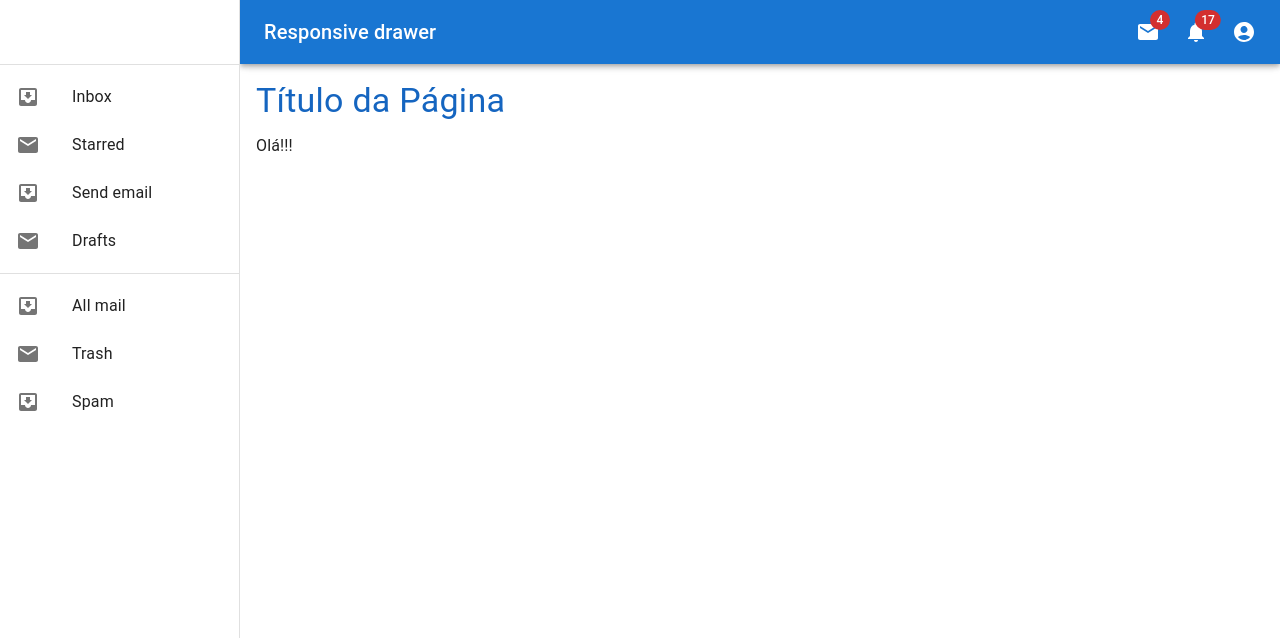
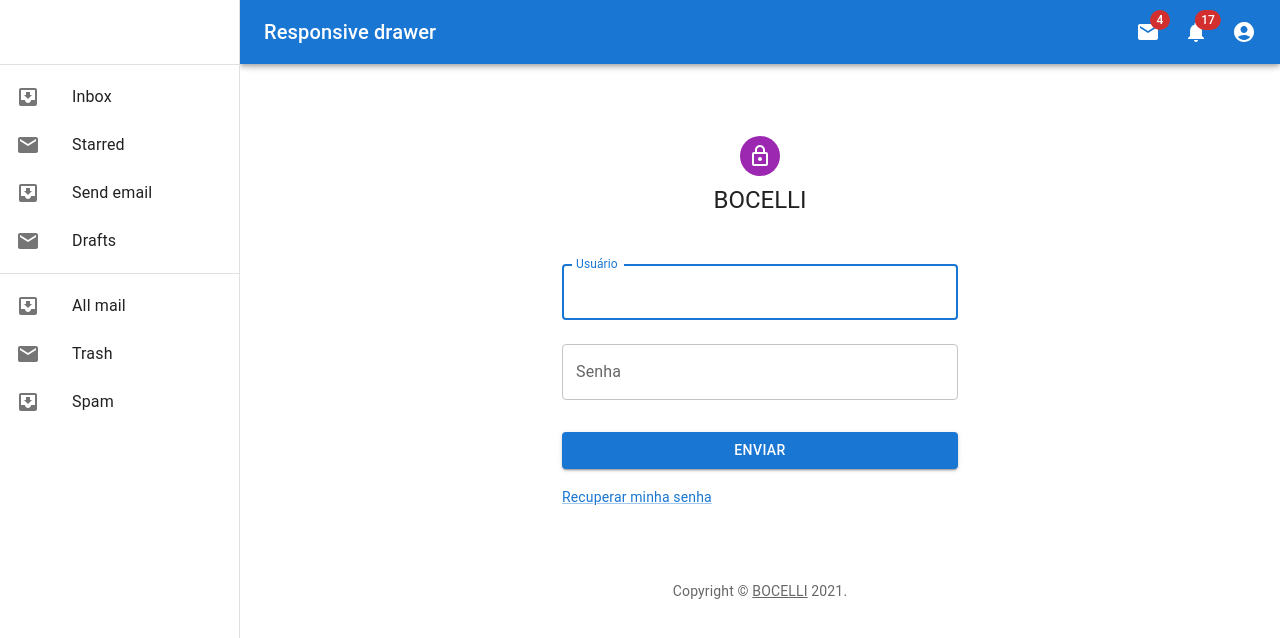
Before and after one commit to juniorbocelli/viva_saudavel, a React (Create React App) app: page /login/ in a window 1280 px wide. Before the commit this address led to /. Shown: the top 638 px of the page. Built offline with nearby package versions, Linux system fonts and the light colour scheme.

Commit message:
Created the SignIn component;

```diff
--- a/src/features/router/Router.tsx
+++ b/src/features/router/Router.tsx
@@ -9,6 +9,7 @@ import {
 import * as GlobalRoutes from '../../globals/routes';
 
 import ModelOne from '../../screens/models/ModelOne';
+import SignIn from '../../screens/login/SignIn';
 
 const LoggedRoutes = React.memo((props) => {
   return (
@@ -23,13 +24,15 @@ const LoggedRoutes = React.memo((props) => {
 const NotLoggedRoutes = React.memo((props) => {
   return (
     <Routes>
+      <Route path={GlobalRoutes.SCREEN_LOGIN} element={<SignIn />} />
 
+      <Route path='*' element={<Navigate to={GlobalRoutes.SCREEN_LOGIN} replace />} />
     </Routes>
   );
 });
 
 const Router = () => {
-  const isLoggedIn = true;
+  const isLoggedIn = false;
 
   return (
     <BrowserRouter>
--- /dev/null
+++ b/src/globals/strings.ts
@@ -0,0 +1 @@
+export const COMPANY_NAME = "BOCELLI";
--- a/src/screens/login/SignIn/index.tsx
+++ b/src/screens/login/SignIn/index.tsx
@@ -1,9 +1,111 @@
 import React from 'react';
+import {
+  Button,
+  Link,
+  Grid,
+  Box,
+  Typography,
+  Container,
 
-const SignIn: React.FC<React.ReactFragment> = (props) => {
-    return (
-        <div></div>
-    );
+  useTheme,
+} from '@mui/material';
+import { useForm } from 'react-hook-form';
+
+import TopFormAvatar from '../components/TopFormAvatar';
+import TextInput from '../../../ui/components/form/TextInput';
+
+import useStates from './states';
+import * as Rules from '../../../features/validation/rules';
+import { COMPANY_NAME } from '../../../globals/strings';
+
+function Copyright() {
+  return (
+    <Typography variant="body2" color="textSecondary" align="center">
+      {'Copyright © '}
+      <Link color="inherit" href="https://company.com.br/">
+        {COMPANY_NAME}
+      </Link>{' '}
+      {new Date().getFullYear()}
+      {'.'}
+    </Typography>
+  );
+}
+
+export default function SignIn() {
+  const states = useStates();
+  const theme = useTheme();
+
+  const { register, formState: { errors }, handleSubmit } = useForm();
+
+  const {
+    hasError,
+    errorMessage
+  } = states;
+
+  const onSubmit = (data: { username: string, password: string }) => {
+    console.log(data);
+    // Here: API that send login data
+    return null;
+  }
+
+  return (
+    <Container component="main" maxWidth="xs">
+      <Box sx={{ mt: theme.spacing(8), display: 'flex', flexDirection: 'column', alignItems: 'center' }}>
+        <TopFormAvatar userName={null} />
+
+        <Box
+          component="form"
+          onSubmit={handleSubmit(onSubmit)}
+          method="POST"
+
+          sx={{ mt: theme.spacing(1), width: '100%' }}
+        >
+          <TextInput
+            label="Usuário"
+            name="username"
+            autoComplete="username"
+            autoFocus={true}
+            size="medium"
+            hookForm={['username', register, errors, Rules.requiredText]}
+          />
+          <TextInput
+            name="password"
+            label="Senha"
+            type="password"
+            autoComplete="current-password"
+            size="medium"
+            hookForm={['password', register, errors, Rules.requiredText]}
+          />
+
+          <Button
+            type="submit"
+            fullWidth
+            variant="contained"
+            color="primary"
+            sx={{ margin: theme.spacing(3, 0, 2) }}
+          >
+            Enviar
+          </Button>
+          <Grid container direction="column">
+            <Grid item xs>
+              <Link href="#" variant="body2">
+                Recuperar minha senha
+              </Link>
+            </Grid>
+            <Grid sx={{ marginTop: theme.spacing(1), }} item xs>
+              {
+                hasError &&
+                <Typography color="error" variant="body1">
+                  {errorMessage}
+                </Typography>
+              }
+            </Grid>
+          </Grid>
+        </Box>
+      </Box>
+      <Box mt={8}>
+        <Copyright />
+      </Box>
+    </Container>
+  );
 };
-
-export default SignIn;
--- /dev/null
+++ b/src/screens/login/SignIn/states.ts
@@ -0,0 +1,27 @@
+import React from 'react';
+
+import {
+  HasErrorState,
+  ErrorMessageState,
+} from './types';
+
+export interface IUseStates {
+  hasError: HasErrorState;
+  setHasError: React.Dispatch<React.SetStateAction<HasErrorState>>;
+
+  errorMessage: ErrorMessageState;
+  setErrorMessage: React.Dispatch<React.SetStateAction<ErrorMessageState>>;
+}
+
+export default function useStates(): IUseStates {
+  const [hasError, setHasError] = React.useState<HasErrorState>(false);
+  const [errorMessage, setErrorMessage] = React.useState<ErrorMessageState>('');
+
+  return {
+    hasError: hasError,
+    setHasError: setHasError,
+
+    errorMessage: errorMessage,
+    setErrorMessage: setErrorMessage,
+  };
+}
--- /dev/null
+++ b/src/screens/login/SignIn/types.ts
@@ -0,0 +1,3 @@
+export type HasErrorState = boolean;
+
+export type ErrorMessageState = string;
--- /dev/null
+++ b/src/screens/login/components/TopFormAvatar/index.tsx
@@ -0,0 +1,45 @@
+import React from 'react';
+import {
+  Grid,
+  Typography,
+  Avatar,
+
+  useTheme,
+} from '@mui/material'
+import LockOutlinedIcon from '@mui/icons-material/LockOutlined';
+
+import { COMPANY_NAME } from '../../../../globals/strings';
+
+interface IProps {
+  userName: string | null;
+}
+
+export default function TopFormAvatar({...props}: IProps) {
+  const { userName } = props;
+  const theme = useTheme();
+
+  const getInitials = (): string => {
+    if (userName !== null) {
+      let nameParts = userName.split(' ');
+
+      return String(nameParts[0][0] + nameParts[1][0]).toUpperCase();
+    }
+
+    return '';
+  }
+
+  return (
+    <Grid direction="column" alignItems="center" container sx={{flexGrow: 1, mb: theme.spacing(3)}}>
+      <Grid item>
+        <Avatar sx={{m: theme.spacing(1), backgroundColor: theme.palette.secondary.main}}>
+          {userName === null ? <LockOutlinedIcon /> : getInitials()}
+        </Avatar>
+      </Grid>
+      <Grid item>
+        <Typography component="h1" variant="h5">
+          {userName === null ? `${COMPANY_NAME}` : userName}
+        </Typography>
+      </Grid>
+    </Grid>
+  );
+}
--- a/src/ui/components/form/TextInput/index.js
+++ b/src/ui/components/form/TextInput/index.js
@@ -16,14 +16,14 @@ import { TextField } from '@mui/material';
  * shrink: boolean indicando se a label deve sofrer encolhimento forçado (manual). Apenas para campos problemáticos em relação ao encolhimento automático.
  */
 export default function TextInput({
-  hookForm = null,
+  hookForm,
   mask = null,
   fullWidth = true,
   shrink = false,
   type = 'text',
   margin = 'normal',
   autoFocus = false,
-  autoComplete = null,
+  autoComplete,
   size = "small",
   inputRef=null,
   ...rest }) {
@@ -56,6 +56,11 @@ export default function TextInput({
 }
 
 TextInput.propTypes = {
-  hookForm: PropTypes.array | undefined, // [name, register, errors, validate]
+  hookForm: PropTypes.array, // [name, register, errors, validate]
   mask: PropTypes.func,
 };
+
+TextInput.defaultProps = {
+  hookForm: undefined,
+  autoComplete: undefined,
+};
```
